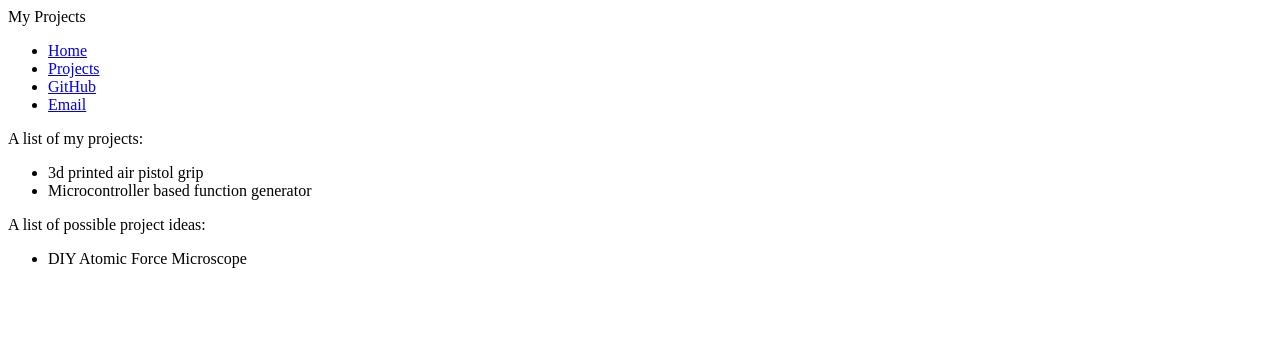
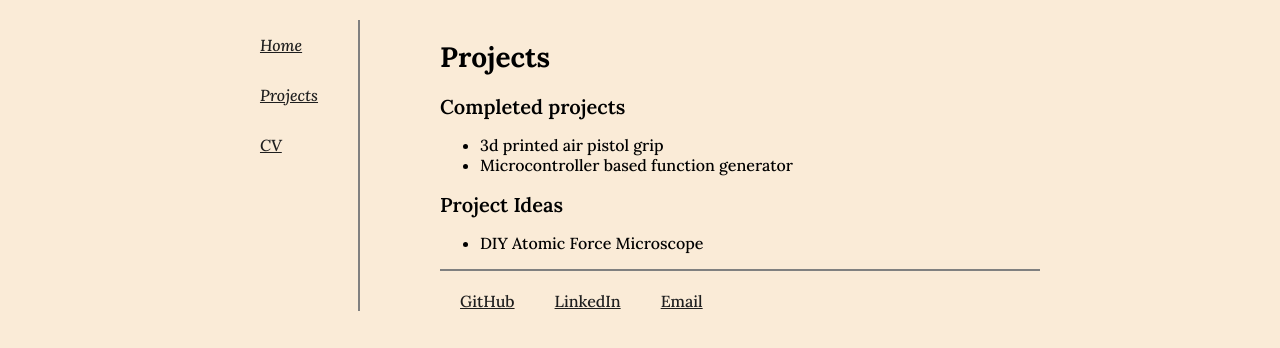
Before and after one commit to moonseongmu/website, a plain HTML site: page projects.html in a window 1280 px wide. Drawn offline with Linux system fonts and the light colour scheme.

Commit message:
added css styling

```diff
--- a/projects.html
+++ b/projects.html
@@ -4,42 +4,47 @@
   <meta charset="UTF-8">
   <meta name="viewport" content="width=device-width, initial-scale=1.0">
   <meta name="description" content="The homepage of Moon Seongmu">
-  <title>Moon Seongmu</title>
+  <title>Projects - Moon Seongmu</title>
   <link rel="stylesheet" href="styles.css">
   <script src="/email_protection.js" defer></script>
 </head>
 <body>
-
   <header>
-    My Projects
     <nav>
-        <ul>
+      <ul class="nav-bar">
         <li><a href="/index.html">Home</a></li>
         <li><a href="/projects.html">Projects</a></li>
-            <li><a href="https://www.github.com/moonseongmu">GitHub</a></li>
-            <li><a id="obfuscated_email" href="/placeholder" rel="nofollow, noindex">Email</a></li>
+        <li><a href="/cv.html">CV</a></li>
       </ul>
     </nav>
   </header>
 
+  <main-footer>
     <main>
-    <p> A list of my projects:
+      <h1>Projects</h1>
+      <p>
+        <h2>Completed projects</h2>
         <ul>
           <li>3d printed air pistol grip</li>
           <li>Microcontroller based function generator</li>
         </ul>
       </p>
 
-    <p>A list of possible project ideas:
+      <p>
+        <h2>Project Ideas</h2>
         <ul>
           <li>DIY Atomic Force Microscope</li>
         </ul>
       </p>
-  </main>
 
       <footer>
-    <!-- Footer content -->
+        <ul class="footer-links">
+          <li><a href="https://www.github.com/moonseongmu">GitHub</a></li>
+          <li><a href="https://www.linkedin.com/in/seongmu-moon/">LinkedIn</a></li>
+          <li><a id="obfuscated_email" href="/placeholder" rel="nofollow, noindex">Email</a></li>
+        </ul>
       </footer>
-
+    </main>
+  </main-footer>
 </body>
 </html>
--- a/styles.css
+++ b/styles.css
@@ -0,0 +1,142 @@
+@font-face {
+    font-family: 'Lora';
+    src: url(/fonts/Lora/Lora-Italic-VariableFont_wght.ttf) format('truetype');
+    font-weight: 400 700;
+    font-style: italic;
+}
+
+@font-face {
+    font-family: 'Lora';
+    src: url(/fonts/Lora/Lora-VariableFont_wght.ttf) format('truetype');
+    font-weight: 400 700;
+    font-style: normal;
+}
+
+html {
+    background-color:antiquewhite
+}
+
+a {
+    color: rgb(30, 30, 30);
+}
+
+body {
+    display: flex;
+    flex-direction: column;
+    margin: 20px;
+    font-family: 'Lora';
+    font-weight: 500;
+    font-size: 1rem;
+    font-style: normal;
+
+}
+
+header {
+    border: 0;
+    border-bottom: 2px grey;
+    border-style: solid;
+}
+
+.nav-bar {
+    display: flex;
+    flex-direction: row;
+    justify-content: flex-end;
+    list-style-type: none;
+    margin: 0;
+    padding: 0;
+    padding-bottom: 20px;
+}
+
+.nav-bar li {
+    padding-left: 20px;
+    padding-right: 20px;
+    justify-content: right;
+    font-family: 'Lora';
+    font-weight: 500;
+    font-size: 1rem;
+    font-style: italic;
+}
+
+main-footer {
+    display: flex;
+    flex-direction: column;
+    max-width: 600px;
+    width: 100%;
+}
+
+.footer-links {
+    display: flex;
+    flex-direction: row;
+    list-style-type: none;
+    padding: 0;
+    margin: 0;
+    justify-content: left;
+}
+
+.footer-links li {
+    padding-left: 20px;
+    padding-right: 20px;
+}
+
+footer {
+    padding-top: 20px;
+    border: 0;
+    border-top: 2px grey;
+    border-style: solid;
+}
+
+title-date {
+    display: flex;
+    justify-content: space-between;
+}
+
+h1 {
+    font-family: 'Lora';
+    font-weight: 700;
+    font-size: 1.75rem;
+    font-style: normal;
+}
+
+h2 {
+    font-family: 'Lora';
+    font-weight: 600;
+    font-size: 1.25rem;
+    font-style: normal;
+}
+
+
+
+
+@media (min-width: 700px) {
+    body {
+        display: flex;
+        flex-direction: row;
+        justify-content: center;
+    }
+
+    header {
+        border: 0;
+        border-right: 2px grey;
+        border-style: solid;
+    }
+
+    main-footer {
+        display: flex;
+        flex-direction: column;
+        width: 100%;
+        margin-left: 80px;
+}
+
+    .nav-bar {
+        display: flex;
+        flex-direction: column;
+        padding-right: 20px;
+        padding-bottom: 0;
+    }
+
+    .nav-bar li {
+        padding-top: 15px;
+        padding-bottom: 15px;
+        justify-content: right;
+    }
+}
```
Also changed, not shown: cv.html (added, +85 -0 lines), index.html (+14 -8 lines), fonts/Lora/Lora-Italic-VariableFont_wght.ttf (added), fonts/Lora/Lora-VariableFont_wght.ttf (added), fonts/Lora/OFL.txt (added), fonts/Lora/README.txt (added), projects/air-pistol-grip.html (added), projects/function-generator.html (added). Lines whose indentation alone changed are shown as unchanged.
